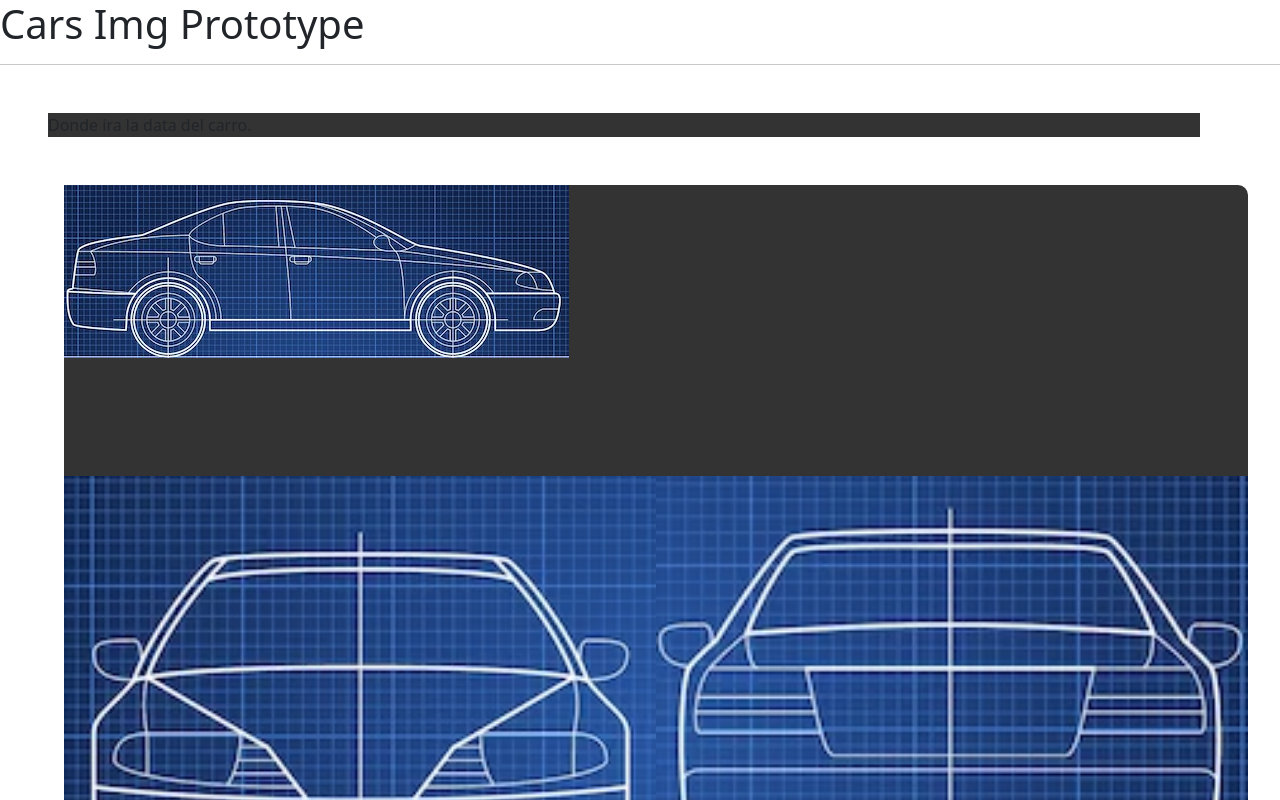
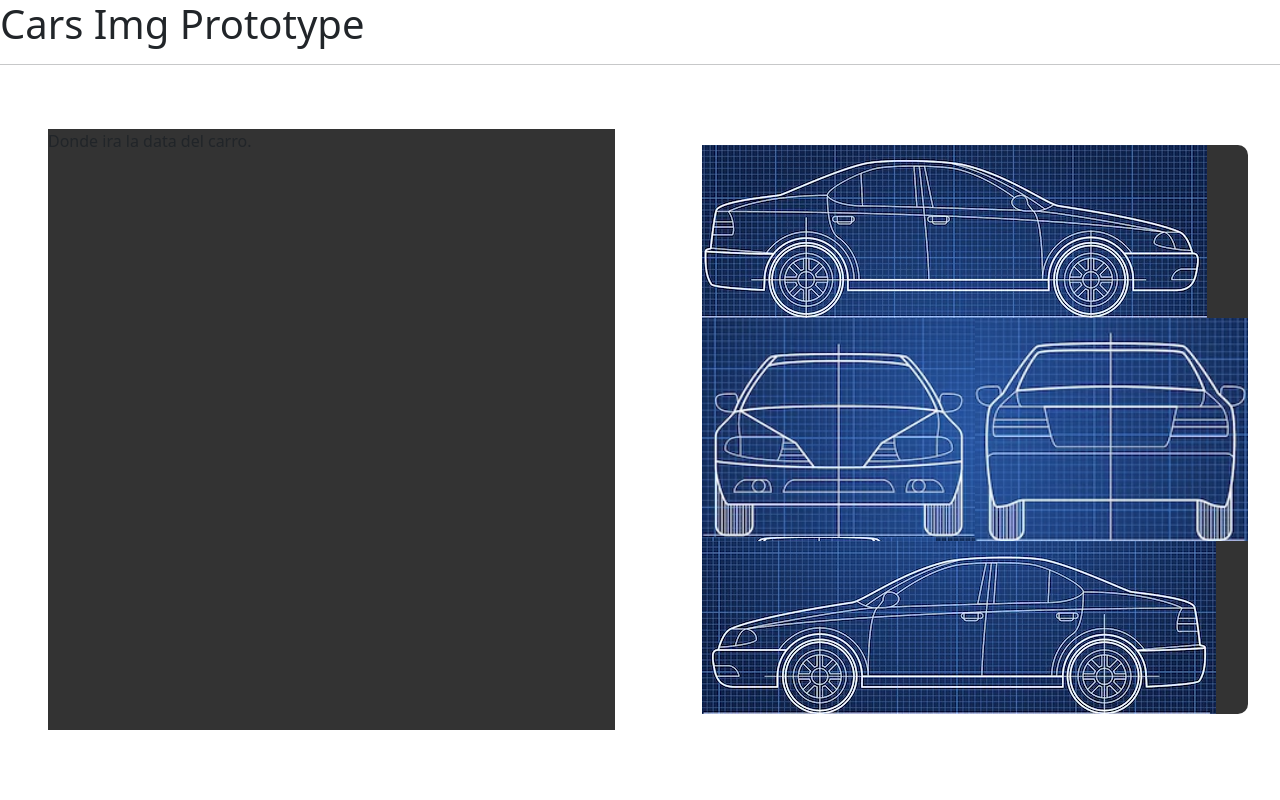
Before and after one commit to EcossB/cars_img_project, an Angular app: page / in a window 1280 px wide. Shown: the top 800 px of the page. Built offline with nearby package versions, Linux system fonts and the light colour scheme; what ngx-webcam would draw is missing.

Commit message:
Adding section instead of a simple div

```diff
--- a/src/app/snapshot/pages/main.component.html
+++ b/src/app/snapshot/pages/main.component.html
@@ -2,10 +2,11 @@
 
 <hr>
 
-<div class="MainContainer">
+
+<section class="mainSection">
 
   <div class="carDataContainer">
-      Donde ira la data del carro.
+    Donde ira la data del carro.
   </div>
 
   <div class="takeImageContainer">
@@ -20,4 +21,11 @@
     Button Save ira aqui.
   </div>
 
-</div>
+</section>
+
+
+
+
+
+<!-- <take-image (onNewPhoto)="onNewPhoto($event)"></take-image> -->
+<!-- <preview-image [carPhotos]="imagePrevieCars"></preview-image> -->
```
